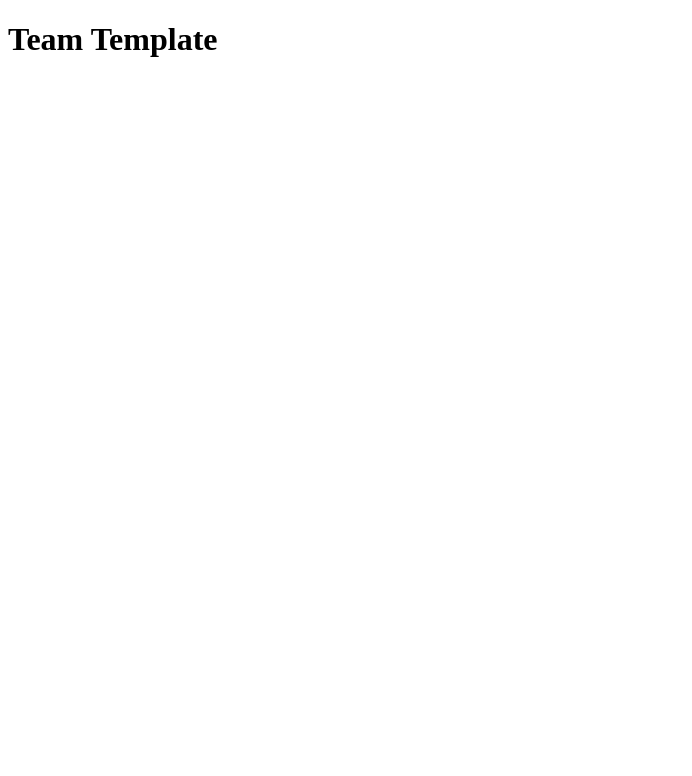
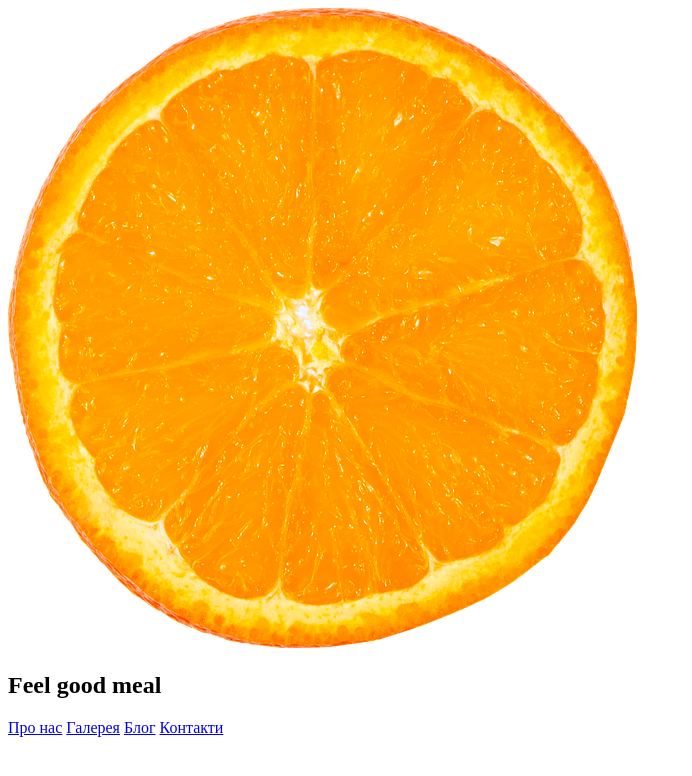
Before and after one commit to marianamartsy/html-mariana, a plain HTML site: page index.html in a window 1280 px wide. Shown: the whole page, without its empty margins (0-692 px from the left). Drawn offline with Linux system fonts and the light colour scheme.

Commit message:
nav edited

```diff
--- a/index.html
+++ b/index.html
@@ -8,13 +8,25 @@
     <link rel="shortcut icon" href="https://placekitten.com/96/139" type="image/x-icon">
 </head>
 <body>
-    <header>
-        <h1>Team Template</h1>
+    <header id="home">
+        <nav>
+        <div class="logo">
+            <a href="#home"><img src="/img/fruit_640.png" alt="orange"></a>
+        </div>
+        <h1>Feel good meal</h1>
+        <div class="menu">
+            <a href="#about-us" class="menu-item">Про нас</a>
+            <a href="#gallery" class="menu-item">Галерея</a>
+            <a href="#blog" class="menu-item">Блог</a></a>
+            <a href="#contacts" class="menu-item">Контакти</a>
+        </div>
+
+        </nav>
     </header>
     <main>
 
     </main>
-    <footer>
+    <footer id="contacts">
 
     </footer>
 </body>
```
Also changed, not shown: img/fruit_640.png (added).
